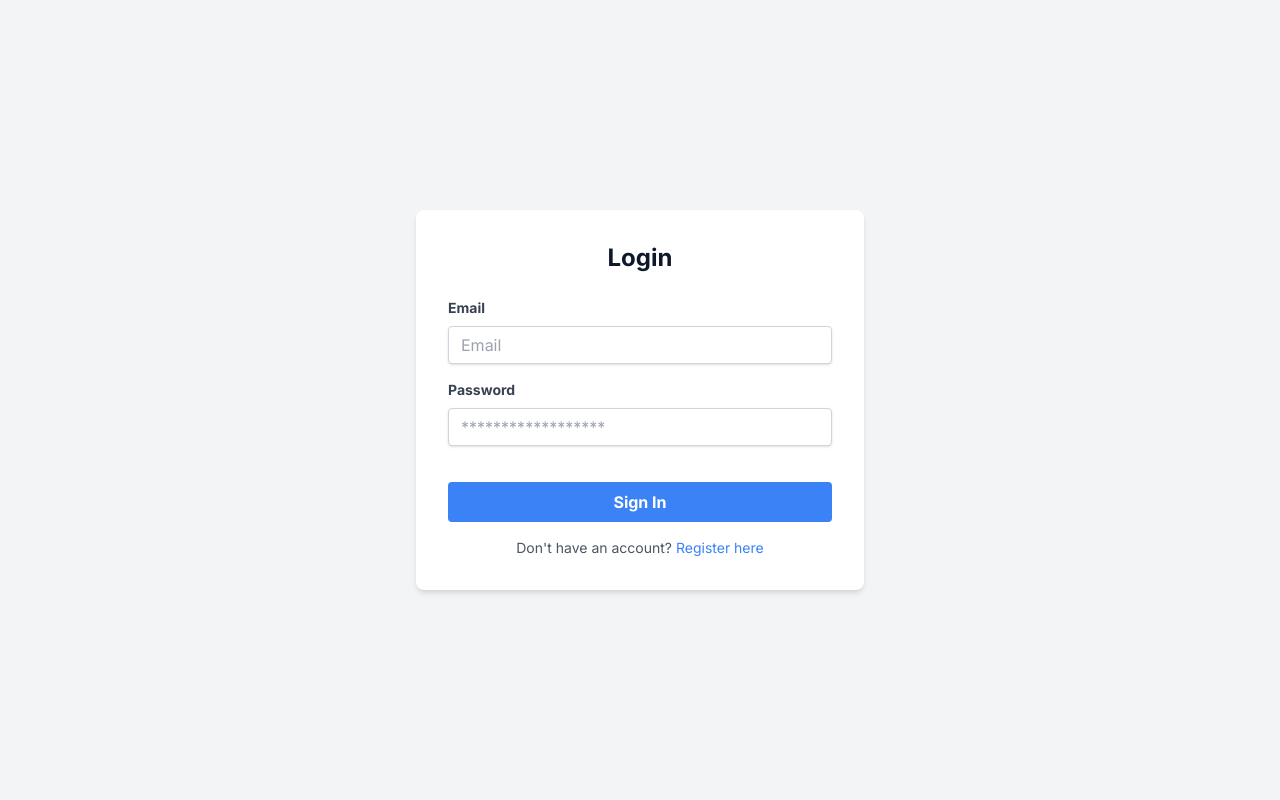
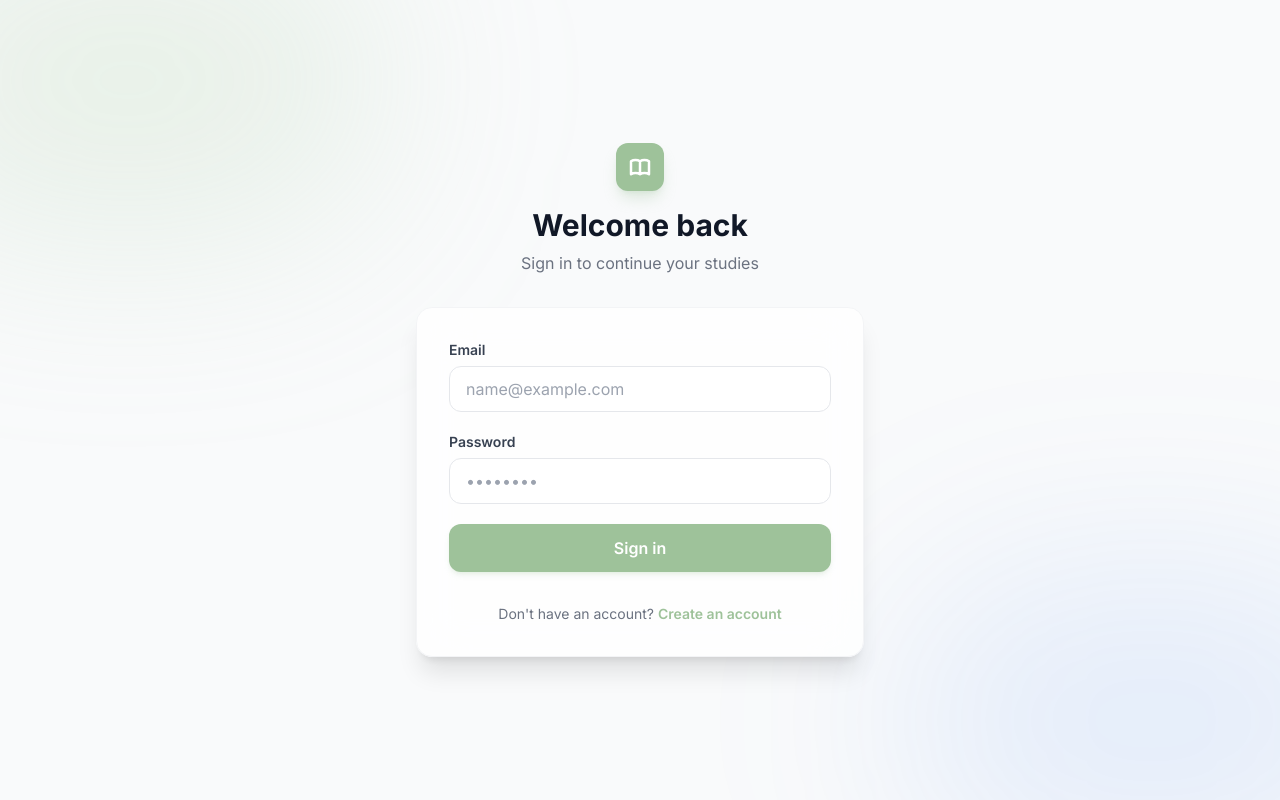
Before and after one commit to Sockninjaz/studyplanner, a Next.js app: page /login in a window 1280 px wide. Built offline with nearby package versions, Linux system fonts and the light colour scheme.

Commit message:
feat: modernize auth and onboarding UI

```diff
--- a/src/app/(auth)/login/page.tsx
+++ b/src/app/(auth)/login/page.tsx
@@ -3,6 +3,7 @@
 import { useState, useEffect, Suspense } from 'react';
 import { signIn } from 'next-auth/react';
 import { useRouter, useSearchParams } from 'next/navigation';
+import Link from 'next/link';
 
 function LoginContent() {
   const [email, setEmail] = useState('');
@@ -41,56 +42,79 @@ function LoginContent() {
   };
 
   return (
-    <div className="flex min-h-screen items-center justify-center bg-gray-100 dark:bg-slate-900 p-4">
-      <div className="w-full max-w-md rounded-lg bg-white p-6 sm:p-8 shadow-md dark:bg-slate-800">
-        <h2 className="mb-6 text-center text-2xl font-bold dark:text-white">Login</h2>
-        {success && <p className="mb-4 text-center text-sm text-green-500">{success}</p>}
-        {error && <p className="mb-4 text-center text-sm text-red-500">{error}</p>}
-        <form onSubmit={handleSubmit}>
-          <div className="mb-4">
-            <label className="mb-2 block text-sm font-bold text-gray-700 dark:text-gray-300" htmlFor="email">
+    <div className="flex min-h-screen items-center justify-center bg-gray-50 dark:bg-slate-950 p-4 relative overflow-hidden">
+      {/* Background Orbs */}
+      <div className="absolute top-[-10%] left-[-10%] w-[40%] h-[40%] rounded-full bg-indigo-500/20 blur-[100px] pointer-events-none" />
+      <div className="absolute bottom-[-10%] right-[-10%] w-[40%] h-[40%] rounded-full bg-blue-500/10 blur-[100px] pointer-events-none" />
+
+      <div className="w-full max-w-md relative z-10">
+        <div className="text-center mb-8">
+          <div className="inline-flex items-center justify-center w-12 h-12 rounded-xl bg-indigo-600 text-white mb-4 shadow-lg shadow-indigo-600/30">
+            <svg className="w-6 h-6" fill="none" stroke="currentColor" viewBox="0 0 24 24">
+              <path strokeLinecap="round" strokeLinejoin="round" strokeWidth={2.5} d="M12 6.253v13m0-13C10.832 5.477 9.246 5 7.5 5S4.168 5.477 3 6.253v13C4.168 18.477 5.754 18 7.5 18s3.332.477 4.5 1.253m0-13C13.168 5.477 14.754 5 16.5 5c1.747 0 3.332.477 4.5 1.253v13C19.832 18.477 18.247 18 16.5 18c-1.746 0-3.332.477-4.5 1.253" />
+            </svg>
+          </div>
+          <h2 className="text-3xl font-bold text-gray-900 dark:text-white">Welcome back</h2>
+          <p className="text-gray-500 dark:text-slate-400 mt-2">Sign in to continue your studies</p>
+        </div>
+
+        <div className="rounded-2xl bg-white/80 dark:bg-slate-900/80 backdrop-blur-xl p-8 shadow-xl border border-gray-100 dark:border-slate-800">
+          {success && (
+            <div className="mb-6 p-3 rounded-lg bg-green-50 dark:bg-green-500/10 text-green-600 dark:text-green-400 text-sm border border-green-100 dark:border-green-500/20">
+              {success}
+            </div>
+          )}
+          {error && (
+            <div className="mb-6 p-3 rounded-lg bg-red-50 dark:bg-red-500/10 text-red-600 dark:text-red-400 text-sm border border-red-100 dark:border-red-500/20">
+              {error}
+            </div>
+          )}
+
+          <form onSubmit={handleSubmit} className="space-y-5">
+            <div>
+              <label className="block text-sm font-semibold text-gray-700 dark:text-gray-300 mb-1.5" htmlFor="email">
                 Email
               </label>
               <input
-              className="focus:shadow-outline w-full appearance-none rounded border border-gray-300 py-2 px-3 leading-tight text-gray-700 shadow focus:outline-none dark:border-slate-600 dark:bg-slate-700 dark:text-white"
+                className="w-full rounded-xl border border-gray-200 dark:border-slate-700 bg-white dark:bg-slate-800 py-2.5 px-4 text-gray-900 dark:text-white placeholder-gray-400 focus:border-indigo-500 focus:ring-2 focus:ring-indigo-500/20 outline-none transition-all"
                 id="email"
                 type="email"
-              placeholder="Email"
+                placeholder="name@example.com"
                 value={email}
                 onChange={(e) => setEmail(e.target.value)}
                 required
               />
             </div>
-          <div className="mb-6">
-            <label className="mb-2 block text-sm font-bold text-gray-700 dark:text-gray-300" htmlFor="password">
+            <div>
+              <label className="block text-sm font-semibold text-gray-700 dark:text-gray-300 mb-1.5" htmlFor="password">
                 Password
               </label>
               <input
-              className="focus:shadow-outline mb-3 w-full appearance-none rounded border border-gray-300 py-2 px-3 leading-tight text-gray-700 shadow focus:outline-none dark:border-slate-600 dark:bg-slate-700 dark:text-white"
+                className="w-full rounded-xl border border-gray-200 dark:border-slate-700 bg-white dark:bg-slate-800 py-2.5 px-4 text-gray-900 dark:text-white placeholder-gray-400 focus:border-indigo-500 focus:ring-2 focus:ring-indigo-500/20 outline-none transition-all"
                 id="password"
                 type="password"
-              placeholder="******************"
+                placeholder="••••••••"
                 value={password}
                 onChange={(e) => setPassword(e.target.value)}
                 required
               />
             </div>
-          <div className="flex items-center justify-between">
             <button
-              className="focus:shadow-outline w-full rounded bg-blue-500 py-2 px-4 font-bold text-white hover:bg-blue-700 focus:outline-none disabled:opacity-50"
+              className="w-full rounded-xl bg-indigo-600 py-3 font-semibold text-white hover:bg-indigo-700 shadow-md shadow-indigo-600/20 focus:outline-none focus:ring-2 focus:ring-indigo-500 focus:ring-offset-2 dark:focus:ring-offset-slate-900 transition-all disabled:opacity-50 disabled:cursor-not-allowed mt-2"
               type="submit"
               disabled={loading}
             >
-              {loading ? 'Signing in...' : 'Sign In'}
+              {loading ? 'Signing in...' : 'Sign in'}
             </button>
+          </form>
+
+          <p className="mt-8 text-center text-sm text-gray-500 dark:text-slate-400">
+            Don't have an account?{' '}
+            <Link href="/register" className="font-semibold text-indigo-600 dark:text-indigo-400 hover:text-indigo-500 transition-colors">
+              Create an account
+            </Link>
+          </p>
         </div>
-        </form>
-        <p className="mt-4 text-center text-sm text-gray-600 dark:text-gray-400">
-          Don't have an account?{' '}
-          <a href="/register" className="text-blue-500 hover:text-blue-400">
-            Register here
-          </a>
-        </p>
       </div>
     </div>
   );
@@ -98,7 +122,7 @@ function LoginContent() {
 
 export default function LoginPage() {
   return (
-    <Suspense fallback={<div className="flex min-h-screen items-center justify-center">Loading...</div>}>
+    <Suspense fallback={<div className="flex min-h-screen items-center justify-center bg-gray-50 dark:bg-slate-950"><div className="w-8 h-8 border-4 border-indigo-200 border-t-indigo-600 rounded-full animate-spin"></div></div>}>
       <LoginContent />
     </Suspense>
   );
--- a/src/app/(auth)/register/page.tsx
+++ b/src/app/(auth)/register/page.tsx
@@ -3,6 +3,7 @@
 import { useState } from 'react';
 import { useRouter } from 'next/navigation';
 import { signIn } from 'next-auth/react';
+import Link from 'next/link';
 
 export default function RegisterPage() {
   const [name, setName] = useState('');
@@ -62,77 +63,102 @@ export default function RegisterPage() {
   };
 
   return (
-    <div className="flex min-h-screen items-center justify-center bg-gray-100 dark:bg-slate-900 p-4">
-      <div className="w-full max-w-md rounded-lg bg-white p-6 sm:p-8 shadow-md dark:bg-slate-800">
-        <h2 className="mb-6 text-center text-2xl font-bold dark:text-white">Register</h2>
-        <form onSubmit={handleSubmit}>
-          {error && <p className="mb-4 text-center text-sm text-red-500">{error}</p>}
-          <div className="mb-4">
-            <label className="mb-2 block text-sm font-bold text-gray-700 dark:text-gray-300" htmlFor="name">
+    <div className="flex min-h-screen items-center justify-center bg-gray-50 dark:bg-slate-950 p-4 relative overflow-hidden">
+      {/* Background Orbs */}
+      <div className="absolute top-[-10%] left-[-10%] w-[40%] h-[40%] rounded-full bg-indigo-500/20 blur-[100px] pointer-events-none" />
+      <div className="absolute bottom-[-10%] right-[-10%] w-[40%] h-[40%] rounded-full bg-blue-500/10 blur-[100px] pointer-events-none" />
+
+      <div className="w-full max-w-md relative z-10">
+        <div className="text-center mb-8">
+          <div className="inline-flex items-center justify-center w-12 h-12 rounded-xl bg-indigo-600 text-white mb-4 shadow-lg shadow-indigo-600/30">
+            <svg className="w-6 h-6" fill="none" stroke="currentColor" viewBox="0 0 24 24">
+              <path strokeLinecap="round" strokeLinejoin="round" strokeWidth={2.5} d="M12 6.253v13m0-13C10.832 5.477 9.246 5 7.5 5S4.168 5.477 3 6.253v13C4.168 18.477 5.754 18 7.5 18s3.332.477 4.5 1.253m0-13C13.168 5.477 14.754 5 16.5 5c1.747 0 3.332.477 4.5 1.253v13C19.832 18.477 18.247 18 16.5 18c-1.746 0-3.332.477-4.5 1.253" />
+            </svg>
+          </div>
+          <h2 className="text-3xl font-bold text-gray-900 dark:text-white">Create an account</h2>
+          <p className="text-gray-500 dark:text-slate-400 mt-2">Start organizing your studies today</p>
+        </div>
+
+        <div className="rounded-2xl bg-white/80 dark:bg-slate-900/80 backdrop-blur-xl p-8 shadow-xl border border-gray-100 dark:border-slate-800">
+          {error && (
+            <div className="mb-6 p-3 rounded-lg bg-red-50 dark:bg-red-500/10 text-red-600 dark:text-red-400 text-sm border border-red-100 dark:border-red-500/20">
+              {error}
+            </div>
+          )}
+
+          <form onSubmit={handleSubmit} className="space-y-4">
+            <div>
+              <label className="block text-sm font-semibold text-gray-700 dark:text-gray-300 mb-1.5" htmlFor="name">
                 Name
               </label>
               <input
-              className="focus:shadow-outline w-full appearance-none rounded border border-gray-300 py-2 px-3 leading-tight text-gray-700 shadow focus:outline-none dark:border-slate-600 dark:bg-slate-700 dark:text-white"
+                className="w-full rounded-xl border border-gray-200 dark:border-slate-700 bg-white dark:bg-slate-800 py-2.5 px-4 text-gray-900 dark:text-white placeholder-gray-400 focus:border-indigo-500 focus:ring-2 focus:ring-indigo-500/20 outline-none transition-all"
                 id="name"
                 type="text"
-              placeholder="Name"
+                placeholder="Your name"
                 value={name}
                 onChange={(e) => setName(e.target.value)}
                 required
               />
             </div>
-          <div className="mb-4">
-            <label className="mb-2 block text-sm font-bold text-gray-700 dark:text-gray-300" htmlFor="email">
+            <div>
+              <label className="block text-sm font-semibold text-gray-700 dark:text-gray-300 mb-1.5" htmlFor="email">
                 Email
               </label>
               <input
-              className="focus:shadow-outline w-full appearance-none rounded border border-gray-300 py-2 px-3 leading-tight text-gray-700 shadow focus:outline-none dark:border-slate-600 dark:bg-slate-700 dark:text-white"
+                className="w-full rounded-xl border border-gray-200 dark:border-slate-700 bg-white dark:bg-slate-800 py-2.5 px-4 text-gray-900 dark:text-white placeholder-gray-400 focus:border-indigo-500 focus:ring-2 focus:ring-indigo-500/20 outline-none transition-all"
                 id="email"
                 type="email"
-              placeholder="Email"
+                placeholder="name@example.com"
                 value={email}
                 onChange={(e) => setEmail(e.target.value)}
                 required
               />
             </div>
-          <div className="mb-4">
-            <label className="mb-2 block text-sm font-bold text-gray-700 dark:text-gray-300" htmlFor="password">
+            <div>
+              <label className="block text-sm font-semibold text-gray-700 dark:text-gray-300 mb-1.5" htmlFor="password">
                 Password
               </label>
               <input
-              className="focus:shadow-outline w-full appearance-none rounded border border-gray-300 py-2 px-3 leading-tight text-gray-700 shadow focus:outline-none dark:border-slate-600 dark:bg-slate-700 dark:text-white"
+                className="w-full rounded-xl border border-gray-200 dark:border-slate-700 bg-white dark:bg-slate-800 py-2.5 px-4 text-gray-900 dark:text-white placeholder-gray-400 focus:border-indigo-500 focus:ring-2 focus:ring-indigo-500/20 outline-none transition-all"
                 id="password"
                 type="password"
-              placeholder="******************"
+                placeholder="••••••••"
                 value={password}
                 onChange={(e) => setPassword(e.target.value)}
                 required
               />
             </div>
-          <div className="mb-6">
-            <label className="mb-2 block text-sm font-bold text-gray-700 dark:text-gray-300" htmlFor="confirmPassword">
+            <div>
+              <label className="block text-sm font-semibold text-gray-700 dark:text-gray-300 mb-1.5" htmlFor="confirmPassword">
                 Confirm Password
               </label>
               <input
-              className="focus:shadow-outline mb-3 w-full appearance-none rounded border border-gray-300 py-2 px-3 leading-tight text-gray-700 shadow focus:outline-none dark:border-slate-600 dark:bg-slate-700 dark:text-white"
+                className="w-full rounded-xl border border-gray-200 dark:border-slate-700 bg-white dark:bg-slate-800 py-2.5 px-4 text-gray-900 dark:text-white placeholder-gray-400 focus:border-indigo-500 focus:ring-2 focus:ring-indigo-500/20 outline-none transition-all"
                 id="confirmPassword"
                 type="password"
-              placeholder="******************"
+                placeholder="••••••••"
                 value={confirmPassword}
                 onChange={(e) => setConfirmPassword(e.target.value)}
                 required
               />
             </div>
-          <div className="flex items-center justify-between">
             <button
-              className="focus:shadow-outline w-full rounded bg-blue-500 py-2 px-4 font-bold text-white hover:bg-blue-700 focus:outline-none disabled:opacity-50"
+              className="w-full rounded-xl bg-indigo-600 py-3 font-semibold text-white hover:bg-indigo-700 shadow-md shadow-indigo-600/20 focus:outline-none focus:ring-2 focus:ring-indigo-500 focus:ring-offset-2 dark:focus:ring-offset-slate-900 transition-all disabled:opacity-50 disabled:cursor-not-allowed mt-4"
               type="submit"
               disabled={loading}
             >
-              {loading ? 'Registering...' : 'Register'}
+              {loading ? 'Registering...' : 'Create account'}
             </button>
+          </form>
+
+          <p className="mt-8 text-center text-sm text-gray-500 dark:text-slate-400">
+            Already have an account?{' '}
+            <Link href="/login" className="font-semibold text-indigo-600 dark:text-indigo-400 hover:text-indigo-500 transition-colors">
+              Sign in
+            </Link>
+          </p>
         </div>
-        </form>
       </div>
     </div>
   );
--- a/src/app/onboarding/page.tsx
+++ b/src/app/onboarding/page.tsx
@@ -29,8 +29,8 @@ export default function OnboardingPage() {
             <path d="M13 20h14M20 13v14" stroke="url(#splashGrad)" strokeWidth="2.5" strokeLinecap="round"/>
             <defs>
               <linearGradient id="splashGrad" x1="0" y1="0" x2="40" y2="40">
-                <stop offset="0%" stopColor="#7c6cfc"/>
-                <stop offset="100%" stopColor="#42bfdd"/>
+                <stop offset="0%" stopColor="#9EC29A"/>
+                <stop offset="100%" stopColor="#7ea17b"/>
               </linearGradient>
             </defs>
           </svg>
```
Also changed, not shown: src/app/onboarding/onboarding.css (+7 -7 lines). Lines whose indentation alone changed are shown as unchanged.
